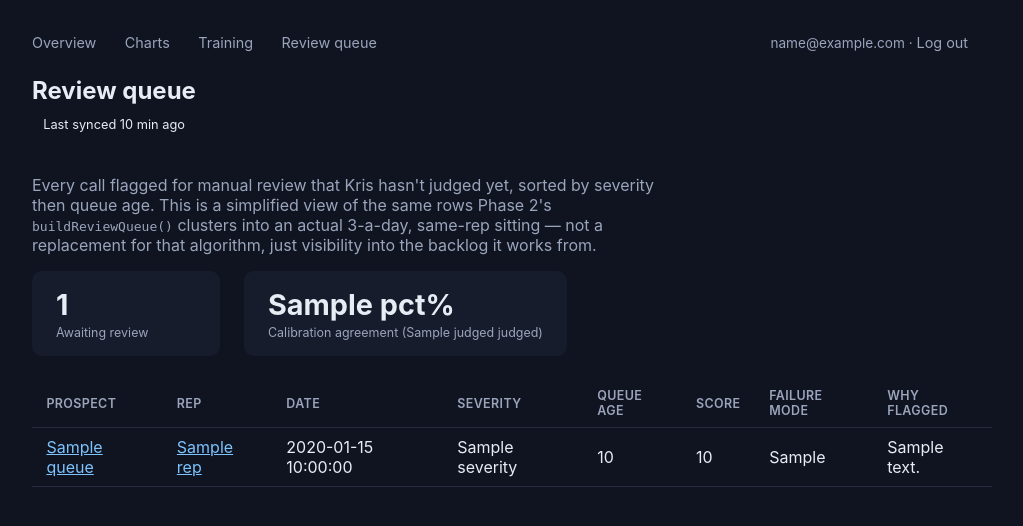
After one commit to ICONS-of-Real-Estate/sales_review_project, a FastAPI app: template tools/dashboard/templates/queue.html in a window 1280 px wide. The commit adds this page. Shown: the top 526 px of the page, without its empty margins (128-1151 px from the left). Run offline with FastAPI, Linux system fonts and the light colour scheme; the visitor is signed in with stand-in values (Sample User, id 1); the template is opened without the code that fills it: most values are stand-ins (such as "Sample title", 1, 10 or a date in 2020).

Commit message:
Add Google OAuth login + rep detail page + review queue view
OAuth (auth.py): Authlib in-app per DASHBOARD_RESEARCH_REPORT.md §3.3
- three layers: GCP consent screen set to Internal (a GCP Console
setting, not code), server-side hd-claim verification against the
Workspace domain, and an explicit email allowlist. Session is a
signed cookie holding just the verified email. RequireLoginMiddleware
gates every route except /login, /auth/callback, /login-denied,
/healthz, and /static - set DASHBOARD_REQUIRE_LOGIN=false for local
dev before real OAuth credentials exist.

Not deployable yet: needs a real GOOGLE_OAUTH_CLIENT_ID/SECRET from
GCP Console (Internal consent screen) and an HTTPS redirect URI -
Google requires HTTPS for non-localhost redirects, which the current
Tailscale-IP-over-HTTP setup doesn't have. Tailscale's own HTTPS
certs (tailscale serve) are the fastest path, ahead of the full
FASTPANEL/domain setup Phase B originally planned.

Monitoring additions:
- /reps/{rep}: full call history + score trend for one rep, linked
  from the Overview table's rep names.
- /queue: every flagged-but-unreviewed call, sorted by severity then
  queue age - a simplified read-only view of the backlog Phase 2's
  buildReviewQueue() clusters into an actual 3-a-day sitting, plus
  the calibration agreement percentage (SOP §7's 80% go-live gate).

Smoke-tested login gating (redirects to /login when no session,
/healthz stays reachable) and both new pages against seeded data
covering the reviewed/unreviewed edge cases.

```diff
--- a/tools/dashboard/app.py
+++ b/tools/dashboard/app.py
@@ -19,10 +19,13 @@ from datetime import datetime, timedelta, timezone
 from pathlib import Path
 
 from fastapi import FastAPI, Request
-from fastapi.responses import HTMLResponse
+from fastapi.responses import HTMLResponse, RedirectResponse
 from fastapi.staticfiles import StaticFiles
 from fastapi.templating import Jinja2Templates
+from starlette.middleware.base import BaseHTTPMiddleware
+from starlette.middleware.sessions import SessionMiddleware
 
+import auth
 from playbooks import PLAYBOOKS, reindex_playbooks, render_playbook, search_playbooks
 
 BASE_DIR = Path(__file__).resolve().parent
@@ -37,6 +40,44 @@ templates = Jinja2Templates(directory=str(BASE_DIR / "templates"))
 static_dir = BASE_DIR / "static"
 static_dir.mkdir(exist_ok=True)
 app.mount("/static", StaticFiles(directory=str(static_dir)), name="static")
+
+
+class RequireLoginMiddleware(BaseHTTPMiddleware):
+    """Gates every route except auth.PUBLIC_PATHS + /static behind a
+    session. Added AFTER SessionMiddleware below so it runs as the outer
+    layer at request time — Starlette executes middleware in reverse
+    registration order, so SessionMiddleware (registered second) wraps
+    around this one and populates request.session before this dispatch
+    runs. If DASHBOARD_REQUIRE_LOGIN=false (local dev, before OAuth
+    credentials exist), this is a no-op — see setup instructions in
+    tools/dashboard/README.md."""
+
+    async def dispatch(self, request: Request, call_next):
+        if os.environ.get("DASHBOARD_REQUIRE_LOGIN", "true").lower() == "false":
+            return await call_next(request)
+        path = request.url.path
+        if path in auth.PUBLIC_PATHS or path.startswith("/static/"):
+            return await call_next(request)
+        if not request.session.get("user_email"):
+            return RedirectResponse(url="/login")
+        return await call_next(request)
+
+
+app.add_middleware(RequireLoginMiddleware)
+app.add_middleware(
+    SessionMiddleware,
+    secret_key=os.environ.get("DASHBOARD_SESSION_SECRET", "dev-only-insecure-secret-change-me"),
+    same_site="lax",
+)
+app.include_router(auth.router)
+
+
+def render(request: Request, name: str, context: dict):
+    """templates.TemplateResponse, plus the logged-in user's email on every
+    page (for the nav bar's "logged in as ..." + logout link) so every
+    route doesn't have to remember to pass it themselves."""
+    context = {**context, "user_email": request.session.get("user_email")}
+    return templates.TemplateResponse(request, name, context)
 
 # Playbooks are files in the repo (only change on a git pull + restart, not
 # on sync.py's timer), so index once at startup rather than on a schedule.
@@ -320,7 +361,7 @@ def overview(request: Request):
     conn = get_conn()
     total_calls = conn.execute("SELECT COUNT(*) AS n FROM sales_call_log").fetchone()["n"]
     conn.close()
-    return templates.TemplateResponse(
+    return render(
         request,
         "overview.html",
         {
@@ -366,6 +407,108 @@ def training_assignments():
     return out
 
 
+def rep_detail(rep):
+    conn = get_conn()
+    rows = conn.execute(
+        "SELECT prospect_name, call_date, call_type, lead_quality_verdict, call_quality_score, "
+        "flag_asked_for_close, flag_objections_handled, primary_failure_mode, manual_review_recommended, "
+        "ai_feedback_summary, transcript_url FROM sales_call_log WHERE rep = ?",
+        (rep,),
+    ).fetchall()
+    conn.close()
+    calls = [dict(r) for r in rows]
+    calls.sort(key=lambda c: parse_call_date(c["call_date"]) or datetime.min.date(), reverse=True)
+    return calls
+
+
+def review_queue():
+    """A simplified stand-in for Phase 2's actual clustering algorithm
+    (buildReviewQueue() in Phase2_CallScoring.gs — capped-count x 1000 +
+    top-3 severities, same-rep clustering for a 3-a-day sitting): every
+    flagged-but-unreviewed call, sorted by severity then queue age, so
+    Kris can see the real backlog without re-deriving Kris's own review
+    order. Not a replacement for that function, just visibility into the
+    same underlying rows."""
+    conn = get_conn()
+    rows = conn.execute(
+        "SELECT prospect_name, rep, call_date, call_type, severity, queue_age, "
+        "primary_failure_mode, call_quality_score, ai_feedback_summary, transcript_url "
+        "FROM sales_call_log "
+        "WHERE manual_review_recommended = 1 "
+        "AND (reviewed_by_kris IS NULL OR reviewed_by_kris = '' OR reviewed_by_kris = '0' OR reviewed_by_kris = 'FALSE')"
+    ).fetchall()
+    conn.close()
+    rows = [dict(r) for r in rows]
+    rows.sort(key=lambda r: (-(r["severity"] or 0), -(r["queue_age"] or 0)))
+    return rows
+
+
+def calibration_agreement():
+    """Percent agreement between the model's manual_review_recommended and
+    Kris's own Kris Manual Review Verdict, on rows she's actually judged —
+    the same signal Phase 2's weekly calibration job tracks (SOP §7's
+    80%-agreement go-live gate), surfaced here instead of only in an
+    Apps Script log."""
+    conn = get_conn()
+    rows = conn.execute(
+        "SELECT manual_review_recommended, kris_manual_review_verdict FROM sales_call_log "
+        "WHERE kris_manual_review_verdict IS NOT NULL AND kris_manual_review_verdict != ''"
+    ).fetchall()
+    conn.close()
+    if not rows:
+        return {"judged": 0, "agree": 0, "pct": None}
+    agree = 0
+    for r in rows:
+        model_flagged = bool(r["manual_review_recommended"])
+        kris_said_yes = str(r["kris_manual_review_verdict"]).strip().lower() == "yes"
+        if model_flagged == kris_said_yes:
+            agree += 1
+    return {"judged": len(rows), "agree": agree, "pct": round(100 * agree / len(rows))}
+
+
+@app.get("/reps/{rep}", response_class=HTMLResponse)
+def rep_detail_page(request: Request, rep: str):
+    calls = rep_detail(rep)
+    total = len(calls)
+    scored = [c for c in calls if c["call_quality_score"] is not None]
+    avg_score = round(sum(c["call_quality_score"] for c in scored) / len(scored), 2) if scored else None
+    return render(
+        request,
+        "rep_detail.html",
+        {
+            "active_page": "",
+            "freshness": freshness_status(),
+            "rep": rep,
+            "total": total,
+            "avg_score": avg_score,
+            "calls": calls,
+            "score_over_time": _rep_score_series(rep),
+        },
+    )
+
+
+def _rep_score_series(rep):
+    full = score_over_time("week")
+    for s in full["series"]:
+        if s["rep"] == rep:
+            return {"labels": full["labels"], "data": s["data"]}
+    return {"labels": [], "data": []}
+
+
+@app.get("/queue", response_class=HTMLResponse)
+def queue_page(request: Request):
+    return render(
+        request,
+        "queue.html",
+        {
+            "active_page": "queue",
+            "freshness": freshness_status(),
+            "queue": review_queue(),
+            "calibration": calibration_agreement(),
+        },
+    )
+
+
 @app.get("/training", response_class=HTMLResponse)
 def training_page(request: Request, q: str = ""):
     playbook_docs = []
@@ -376,7 +519,7 @@ def training_page(request: Request, q: str = ""):
             sections = None
         playbook_docs.append({"slug": pb["slug"], "title": pb["title"], "sections": sections})
 
-    return templates.TemplateResponse(
+    return render(
         request,
         "training.html",
         {
@@ -392,7 +535,7 @@ def training_page(request: Request, q: str = ""):
 
 @app.get("/charts", response_class=HTMLResponse)
 def charts_page(request: Request):
-    return templates.TemplateResponse(
+    return render(
         request,
         "charts.html",
         {"active_page": "charts", "freshness": freshness_status()},
--- a/tools/dashboard/requirements.txt
+++ b/tools/dashboard/requirements.txt
@@ -4,3 +4,5 @@ jinja2==3.1.4
 google-api-python-client==2.140.0
 google-auth==2.34.0
 markdown-it-py==4.2.0
+authlib==1.7.2
+itsdangerous==2.2.0
--- a/tools/dashboard/templates/base.html
+++ b/tools/dashboard/templates/base.html
@@ -57,10 +57,18 @@
   </style>
 </head>
 <body>
-  <nav class="dashboard-nav">
-    <a href="/" class="{{ 'active' if active_page == 'overview' else '' }}">Overview</a>
-    <a href="/charts" class="{{ 'active' if active_page == 'charts' else '' }}">Charts</a>
-    <a href="/training" class="{{ 'active' if active_page == 'training' else '' }}">Training</a>
+  <nav class="dashboard-nav" style="display:flex; justify-content: space-between; align-items: baseline;">
+    <div>
+      <a href="/" class="{{ 'active' if active_page == 'overview' else '' }}">Overview</a>
+      <a href="/charts" class="{{ 'active' if active_page == 'charts' else '' }}">Charts</a>
+      <a href="/training" class="{{ 'active' if active_page == 'training' else '' }}">Training</a>
+      <a href="/queue" class="{{ 'active' if active_page == 'queue' else '' }}">Review queue</a>
+    </div>
+    {% if user_email %}
+    <div class="muted" style="font-size: 0.85rem;">
+      {{ user_email }} · <a href="/logout" style="color:#9aa4bb;">Log out</a>
+    </div>
+    {% endif %}
   </nav>
   {% block content %}{% endblock %}
 </body>
--- a/tools/dashboard/templates/overview.html
+++ b/tools/dashboard/templates/overview.html
@@ -35,7 +35,7 @@
   <tbody>
     {% for r in reps %}
     <tr>
-      <td>{{ r.rep }}</td>
+      <td><a href="/reps/{{ r.rep }}">{{ r.rep }}</a></td>
       <td>{{ r.total_calls }}</td>
       <td>{{ r.avg_score if r.avg_score is not none else "—" }}</td>
       <td>{{ (r.pct_asked_for_close ~ "%") if r.pct_asked_for_close is not none else "—" }}</td>
--- /dev/null
+++ b/tools/dashboard/templates/queue.html
@@ -0,0 +1,52 @@
+{% extends "base.html" %}
+{% block content %}
+<h1>Review queue</h1>
+<span class="freshness {{ freshness.level }}">
+  {% if freshness.last_synced_at %}
+    Last synced {{ freshness.age_minutes | round(0) | int }} min ago
+  {% else %}
+    Never synced — run sync.py
+  {% endif %}
+</span>
+
+<p class="muted" style="max-width: 640px;">
+  Every call flagged for manual review that Kris hasn't judged yet, sorted by
+  severity then queue age. This is a simplified view of the same rows
+  Phase 2's <code>buildReviewQueue()</code> clusters into an actual 3-a-day,
+  same-rep sitting — not a replacement for that algorithm, just visibility
+  into the backlog it works from.
+</p>
+
+<div class="stat-row">
+  <div class="stat">
+    <div class="value">{{ queue | length }}</div>
+    <div class="label">Awaiting review</div>
+  </div>
+  <div class="stat">
+    <div class="value">{{ calibration.pct if calibration.pct is not none else "—" }}{{ "%" if calibration.pct is not none else "" }}</div>
+    <div class="label">Calibration agreement ({{ calibration.judged }} judged)</div>
+  </div>
+</div>
+
+<table>
+  <thead>
+    <tr><th>Prospect</th><th>Rep</th><th>Date</th><th>Severity</th><th>Queue age</th><th>Score</th><th>Failure mode</th><th>Why flagged</th></tr>
+  </thead>
+  <tbody>
+    {% for r in queue %}
+    <tr>
+      <td>{% if r.transcript_url %}<a href="{{ r.transcript_url }}" target="_blank" rel="noopener">{{ r.prospect_name or "(unnamed)" }}</a>{% else %}{{ r.prospect_name or "(unnamed)" }}{% endif %}</td>
+      <td><a href="/reps/{{ r.rep }}">{{ r.rep }}</a></td>
+      <td>{{ r.call_date }}</td>
+      <td>{{ r.severity if r.severity is not none else "—" }}</td>
+      <td>{{ r.queue_age if r.queue_age is not none else "—" }}</td>
+      <td>{{ r.call_quality_score if r.call_quality_score is not none else "—" }}</td>
+      <td>{{ r.primary_failure_mode or "—" }}</td>
+      <td style="max-width: 320px;">{{ r.ai_feedback_summary or "—" }}</td>
+    </tr>
+    {% else %}
+    <tr><td colspan="8" class="muted">Nothing awaiting review — queue is clear.</td></tr>
+    {% endfor %}
+  </tbody>
+</table>
+{% endblock %}
```
Also changed, not shown: tools/dashboard/auth.py (added, +98 -0 lines), tools/dashboard/templates/rep_detail.html (added, +65 -0 lines).
